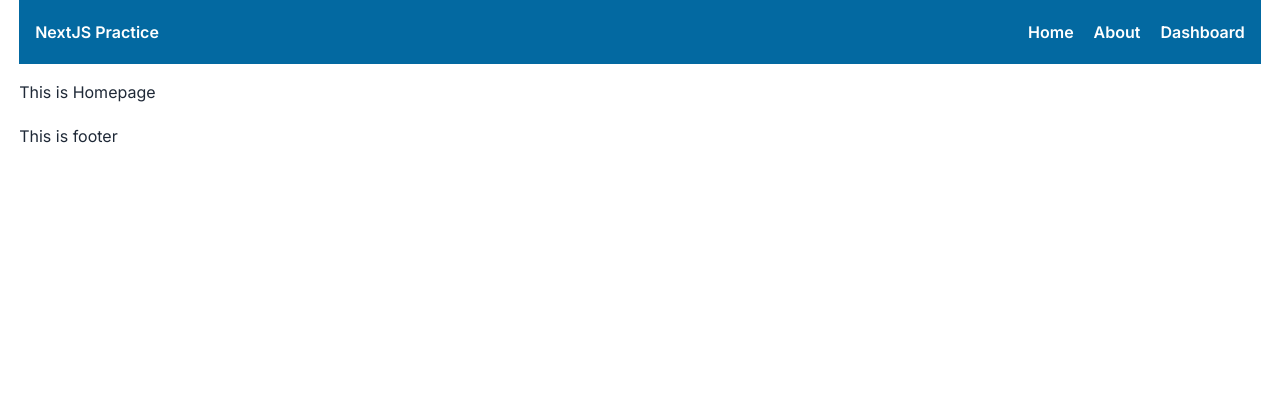
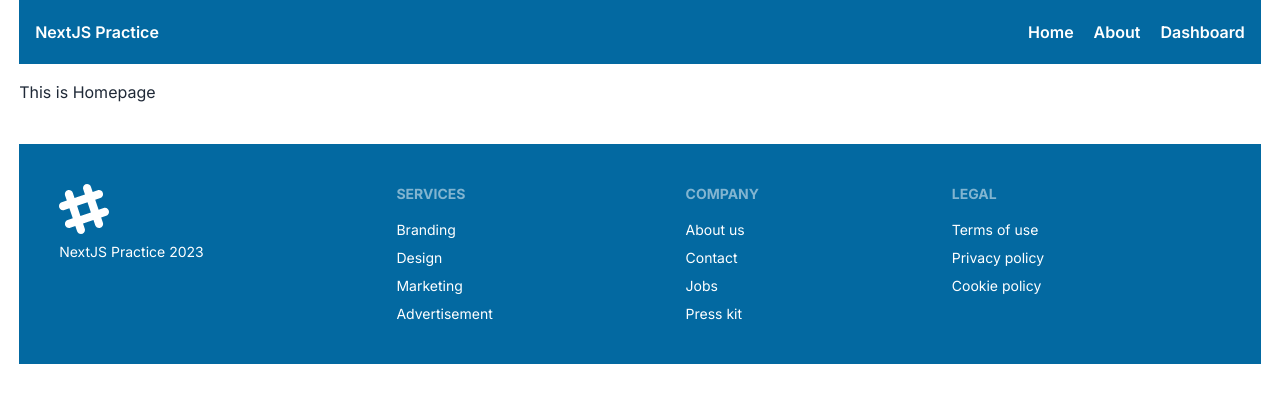
Before and after one commit to KhanZiaul/Next.js-Practice, a Next.js app: page / in a window 1280 px wide. Shown: the top 402 px of the page. Built offline with nearby package versions, Linux system fonts and the light colour scheme.

Commit message:
Footer added

```diff
--- a/src/app/(with-layouts)/layout.js
+++ b/src/app/(with-layouts)/layout.js
@@ -1,3 +1,4 @@
+import Footer from "@/components/Footer/Footer";
 import Navigation from "@/components/Navigation/Navigation";
 
 export const metadata = {
@@ -12,9 +13,7 @@
       {
         children
       }
-      <footer className='mt-5'>
-        This is footer
-      </footer>
+      <Footer></Footer>
     </div>
   );
 };
--- /dev/null
+++ b/src/components/Footer/Footer.jsx
@@ -0,0 +1,34 @@
+import React from 'react';
+
+const Footer = () => {
+    return (
+        <footer className="footer p-10 text-white bg-sky-700 mt-10">
+            <div>
+                <svg width="50" height="50" viewBox="0 0 24 24" xmlns="http://www.w3.org/2000/svg" fillRule="evenodd" clipRule="evenodd" className="fill-current"><path d="M22.672 15.226l-2.432.811.841 2.515c.33 1.019-.209 2.127-1.23 2.456-1.15.325-2.148-.321-2.463-1.226l-.84-2.518-5.013 1.677.84 2.517c.391 1.203-.434 2.542-1.831 2.542-.88 0-1.601-.564-1.86-1.314l-.842-2.516-2.431.809c-1.135.328-2.145-.317-2.463-1.229-.329-1.018.211-2.127 1.231-2.456l2.432-.809-1.621-4.823-2.432.808c-1.355.384-2.558-.59-2.558-1.839 0-.817.509-1.582 1.327-1.846l2.433-.809-.842-2.515c-.33-1.02.211-2.129 1.232-2.458 1.02-.329 2.13.209 2.461 1.229l.842 2.515 5.011-1.677-.839-2.517c-.403-1.238.484-2.553 1.843-2.553.819 0 1.585.509 1.85 1.326l.841 2.517 2.431-.81c1.02-.33 2.131.211 2.461 1.229.332 1.018-.21 2.126-1.23 2.456l-2.433.809 1.622 4.823 2.433-.809c1.242-.401 2.557.484 2.557 1.838 0 .819-.51 1.583-1.328 1.847m-8.992-6.428l-5.01 1.675 1.619 4.828 5.011-1.674-1.62-4.829z"></path></svg>
+                <p>NextJS Practice 2023</p>
+            </div>
+            <div>
+                <span className="footer-title">Services</span>
+                <a className="link link-hover">Branding</a>
+                <a className="link link-hover">Design</a>
+                <a className="link link-hover">Marketing</a>
+                <a className="link link-hover">Advertisement</a>
+            </div>
+            <div>
+                <span className="footer-title">Company</span>
+                <a className="link link-hover">About us</a>
+                <a className="link link-hover">Contact</a>
+                <a className="link link-hover">Jobs</a>
+                <a className="link link-hover">Press kit</a>
+            </div>
+            <div>
+                <span className="footer-title">Legal</span>
+                <a className="link link-hover">Terms of use</a>
+                <a className="link link-hover">Privacy policy</a>
+                <a className="link link-hover">Cookie policy</a>
+            </div>
+        </footer>
+    );
+};
+
+export default Footer;
```
